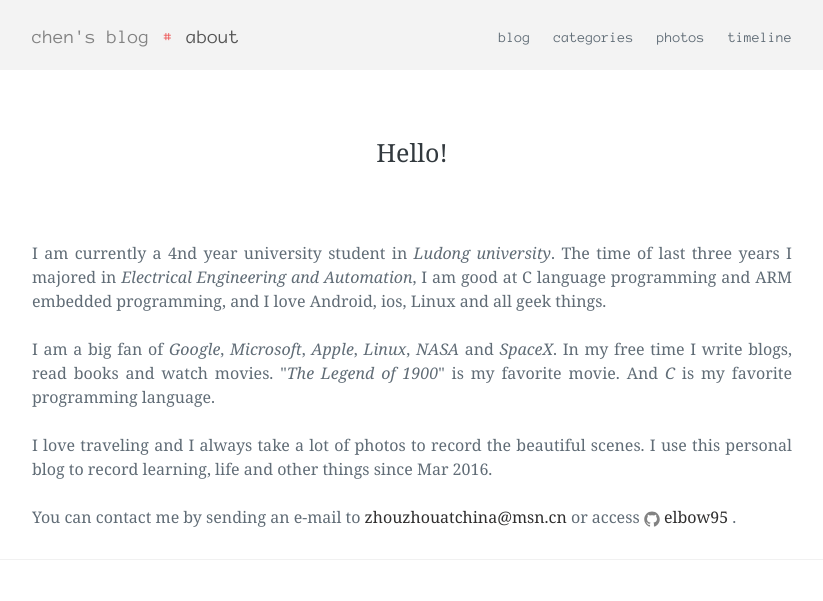
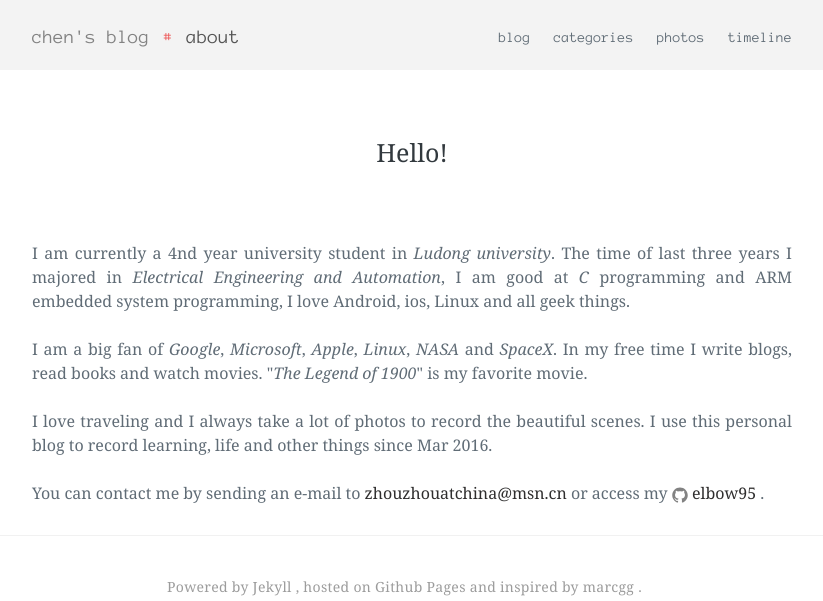
Before and after one commit to elbowzhang/elbow95.github.io, a Jekyll site: the page built from index.html, in a window 1280 px wide. Shown: the top 601 px of the page, without its empty margins (228-1051 px from the left). Built offline with Jekyll 4.4.1, drawn with Linux system fonts in a browser that asks for light colours; some of the changed text lies outside the part shown; grey boxes are pictures that could not be loaded.

```diff
--- a/_config.yml
+++ b/_config.yml
@@ -10,11 +10,11 @@ title: chen's blog
 email: zhouzhouatchina@msn.cn
 description: > # this means to ignore newlines until "baseurl:"
 sitedescription: >
-  Website powered by <a href="http://jekyllrb.com" target="_black"> Jekyll </a>
+  Powered by <a href="http://jekyllrb.com" target="_black"> Jekyll </a>
    , hosted on <a href="https://pages.github.com/" target="_black"> Github Pages </a> and
    inspired by<a href="http://marcgg.com/" target="_black"> marcgg </a>.
 baseurl: "" # the subpath of your site, e.g. /blog
-url: "http://www.elbow95.me"
+url: "http://elbow95.github.io"
 github_username: elbow95
 permalink: /blog/:title.html
 port: 5001
--- a/index.html
+++ b/index.html
@@ -4,20 +4,20 @@ title:  about - chen's blog
 category: about
 ---
 
-<article class="post">
-  <div class="post-content">
+<article class="post" itemscope itemtype="http://schema.org/BlogPosting">
       <header class="post-header">
           <h1 class="post-title" itemprop="name headline">Hello!</h1>
           <p class="post-meta"></p>
       </header>
+      <div class="post-content">
       I am currently a 4nd year university student in <i>Ludong university</i>.
       The time of last three years I majored in <i>Electrical Engineering and Automation</i>,
-      I am good at C language programming and ARM embedded programming, and I love Android, ios, Linux and all geek things.<br/><br/>
+      I am good at <i>C</i> programming and ARM embedded system programming, I love Android, ios, Linux and all geek things.<br/><br/>
       I am a big fan of <i>Google</i>, <i>Microsoft</i>, <i>Apple</i>, <i>Linux</i>, <i>NASA</i> and <i>SpaceX</i>.
       In my free time I write blogs, read books and watch movies.
-      "<i>The Legend of 1900</i>" is my favorite movie. And <i>C</i> is my favorite programming language.<br/><br/>
+      "<i>The Legend of 1900</i>" is my favorite movie. <br/><br/>
       I love traveling and I always take a lot of photos to record the beautiful scenes. I use this personal blog to record learning, life and other things since Mar 2016.<br/><br/>
-      You can contact me by sending an e-mail to <a href="mailto:{{ site.email }}">{{ site.email}}</a> or access {% include icon-github.html username=site.github_username %}.
-  </div>
+      You can contact me by sending an e-mail to <a href="mailto:{{ site.email }}">{{ site.email}}</a> or access my {% include icon-github.html username=site.github_username %}.
+    </div>
 
 </article>
```
Also changed, not shown: _includes/footer.html (+12 -0 lines).
